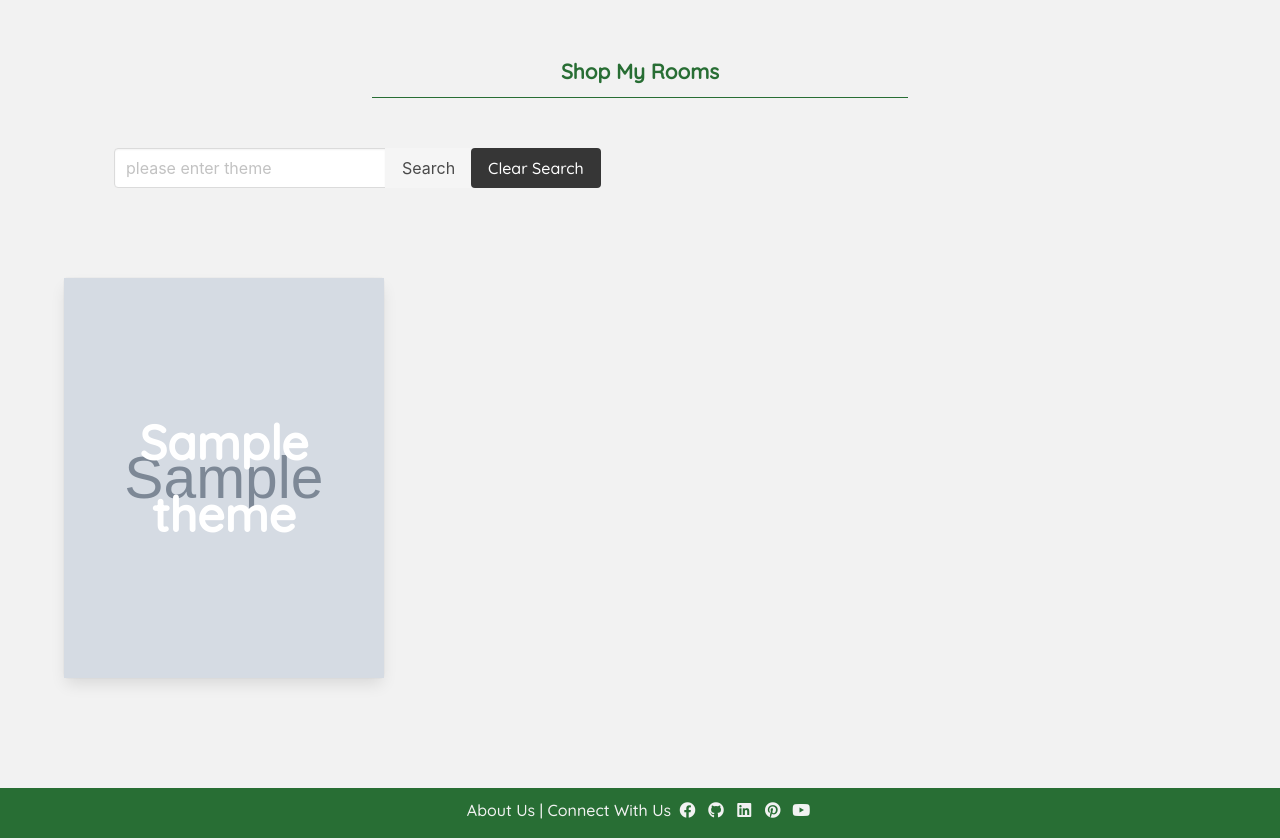
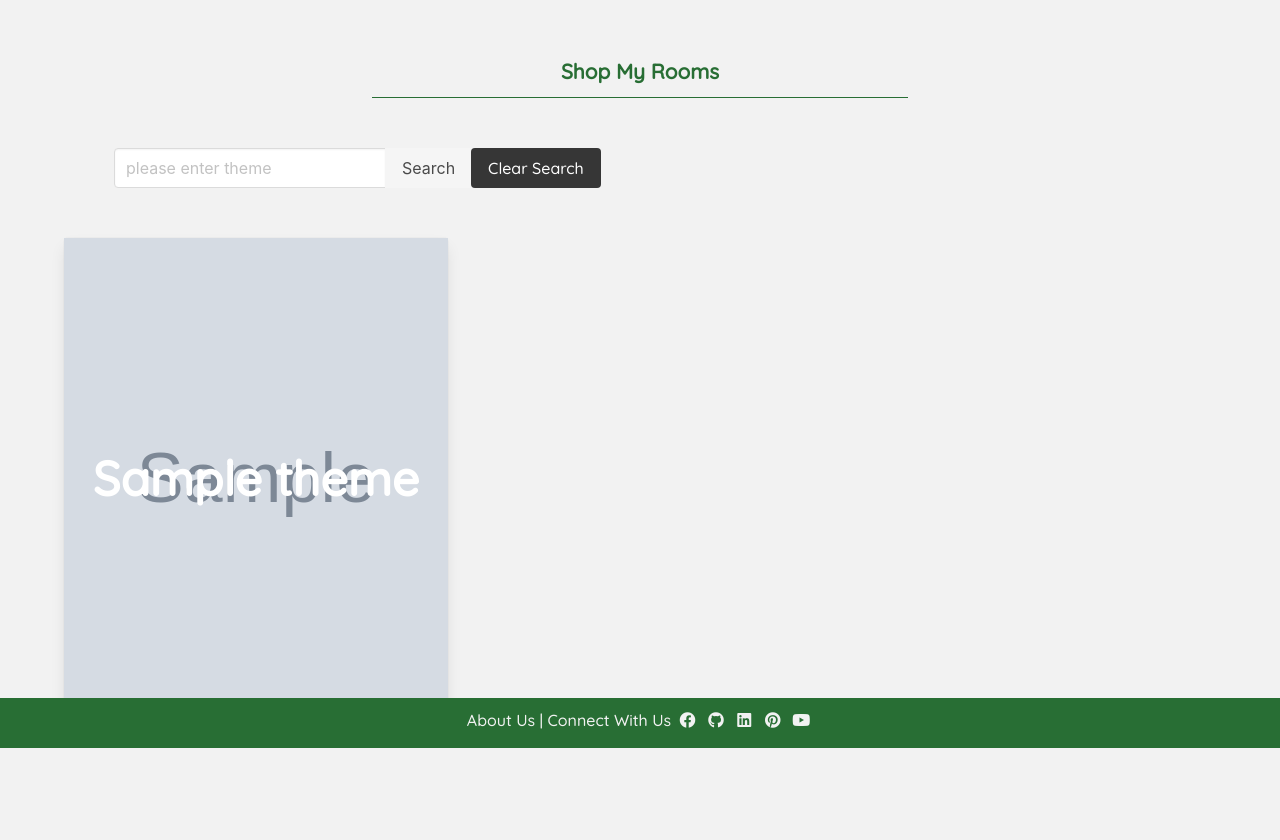
Before and after one commit to Sunjang1009/shop-my-rooms, a Django app: page /themes/ in a window 1280 px wide. Shown: the part 52-892 px from the top of the page. Run offline with Django 4.2, Linux system fonts and the light colour scheme; tables that the repository leaves empty hold one stand-in row (values such as "Sample post"); grey boxes marked "Sample" are stand-in pictures.

Commit message:
updated css fixed small issues

```diff
--- a/main_app/static/styles/main.css
+++ b/main_app/static/styles/main.css
@@ -36,6 +36,7 @@ h3 {
     padding: 0px;
     padding-right: 0;
     padding-bottom: 30px;
+    min-height: 100vh;
 }
 
 .title {
@@ -53,7 +54,7 @@ h3 {
     gap: 10px;
     margin-top: 40px;
     margin-bottom: 40px;
-    height: 60vh;
+    background-color: #f2f2f2;
 }
 
 .home-gallery {
@@ -142,11 +143,11 @@ p {
 }
 
 .theme-detail-header h2 {
-    font-size: 5em;
+    font-size: 1.5em;
     font-weight: 800;
     margin-bottom: 10px;
     z-index: 2;
-    color:#f2f2f2;
+    color: #f2f2f2;
 }
 
 .theme-detail-header p {
@@ -244,8 +245,8 @@ p {
 
 
 .lookbook_image {
-    width:100%;
-    height:100%;
+    width: 100%;
+    height: 100%;
     object-fit: cover;
     border-radius: 10px;
     display: block;
@@ -263,10 +264,8 @@ p {
 }
 
 .card {
-    width: 25vw;
-    /* Adjust the width to your desired size */
-    height: auto;
-    /* Adjust the height as needed */
+    width: 30vw;
+    height: 60vh;
 }
 
 .card-container {
@@ -274,21 +273,41 @@ p {
     display: flex;
     align-items: center;
     justify-content: center;
-    height:50vh;
-    overflow:hidden;
+    height: 70%;
+    overflow: hidden;
 }
 
-.card-container img{
-    width:100%;
-    height:100%;
+.card-container img {
+    width: 100%;
+    height: 100%;
     object-fit: cover;
 }
 
-.card-image {
+/* .card-image {
     max-width: 100%;
     max-height: 100%;
     display: block;
     overflow: hidden;
+} */
+
+.card-header,
+.card-content,
+.card-footer {
+    padding: 10px;
+}
+
+.card-header {
+    height: 8%;
+}
+
+.card-content {
+    height: 14%;
+    overflow: hidden;
+    text-overflow: ellipsis;
+}
+
+.card-footer {
+    height: 5%;
 }
 
 .card-overlay {
@@ -321,11 +340,11 @@ p {
 
 .card-header-title {
     font-size: 1em;
+    padding: 0;
 }
 
 .card-content {
     text-align: left;
-    padding: 12px 16px;
 }
 
 .content {
@@ -343,7 +362,7 @@ p {
 }
 
 .footer {
-    position: relative;
+    position: fixed;
     left: 0;
     bottom: 0;
     width: 100%;
@@ -386,14 +405,19 @@ p {
     margin-bottom: 15px;
 }
 
-.image-container img {
-    width: 120px;
-    height: 120px;
+.image-container {
+    margin-left: 10px;
+    width: 100px;
+    height: 100px;
     border-radius: 50%;
+    overflow: hidden;
 }
 
-.image-container {
-    margin-left: 10px;
+.article-image {
+    width: 100%;
+    height: 100%;
+    object-fit: cover;
+    border-radius: 50%;
 }
 
 .dropdown-container {
@@ -401,14 +425,56 @@ p {
 }
 
 .header-container h6 {
-    font-size: 1.5em;
+    font-size: 1em;
+}
+
+.header-container .subtitle {
+    font-size: 0.8em;
+    padding: 12px 16px;
 }
 
 .lookbook-detail-container {
-    height:50vw;
+    height: 80vw;
     background-color: white;
     margin: none;
     display: flex;
-    padding:20px;
+    padding: 20px;
     border-radius: 20px;
 }
+
+.lookbook-card-container {
+    position: relative;
+    display: flex;
+    align-items: center;
+    justify-content: center;
+    height: 100%;
+    overflow: hidden;
+}
+
+.lookbook-card-container img {
+    width: 100%;
+    height: 100%;
+    object-fit: cover;
+}
+
+.lookbook-card-overlay {
+    position: absolute;
+    top: 0;
+    left: 0;
+    width: 100%;
+    height: 100%;
+    display: flex;
+    justify-content: center;
+    align-items: center;
+    color: white;
+    font-size: 3em;
+    font-weight: 800;
+    text-align: center;
+    background-color: none;
+    z-index: 1;
+}
+
+.lookbook-card-overlay:hover {
+    color: #ff8000;
+    transition: 0.3s ease-in;
+}
--- a/main_app/templates/theme_list.html
+++ b/main_app/templates/theme_list.html
@@ -24,9 +24,9 @@ Themes
     {% for theme in themes %}
     <a href="{% url 'theme_detail' theme.pk %}">
         <div class="card">
-            <div class="card-container">
-                <img src="{{theme.image}}" alt="{{theme.name}}" class="card-image" />
-                <div class="card-overlay">{{theme.name}}</div>
+            <div class="lookbook-card-container">
+                <img src="{{theme.image}}" alt="{{theme.name}}" class="lookbook-card-image" />
+                <div class="lookbook-card-overlay">{{theme.name}}</div>
             </div>
         </div>
     </a>
```
